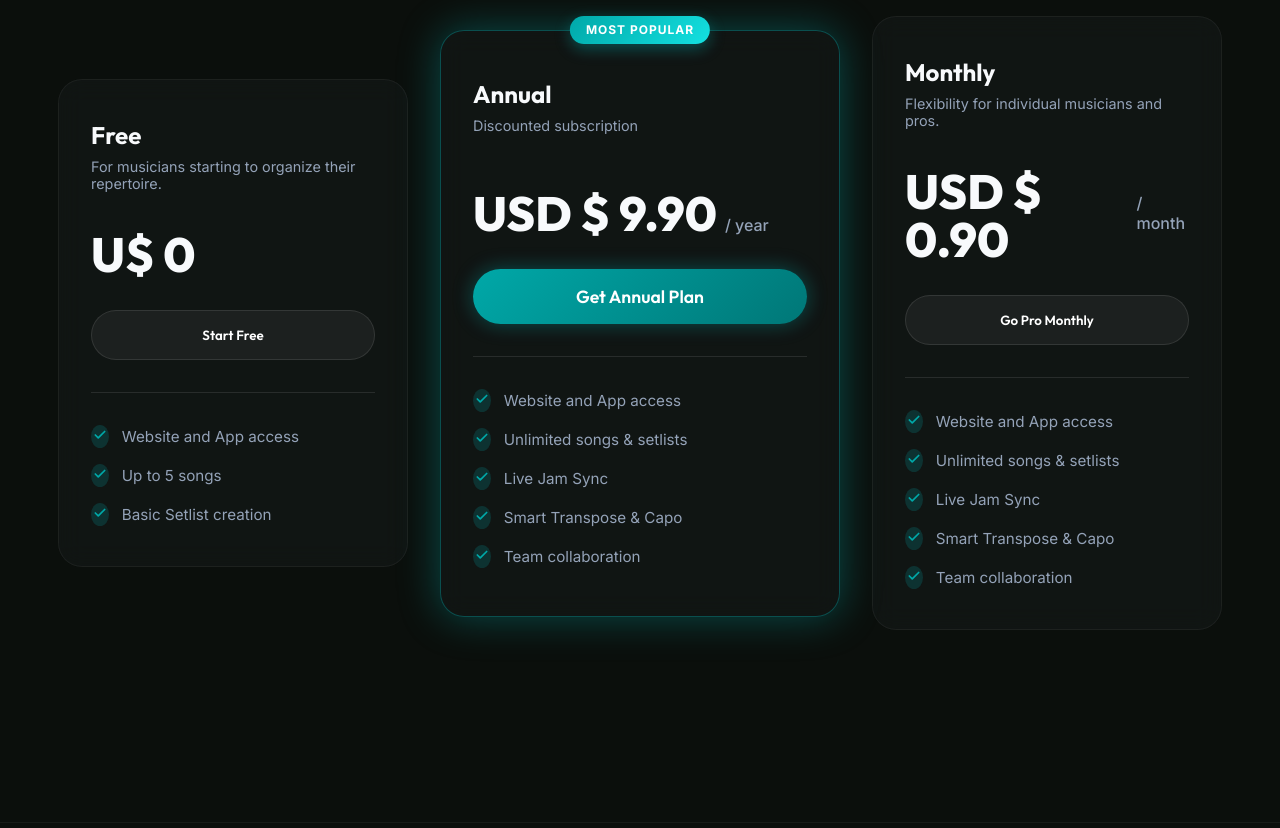
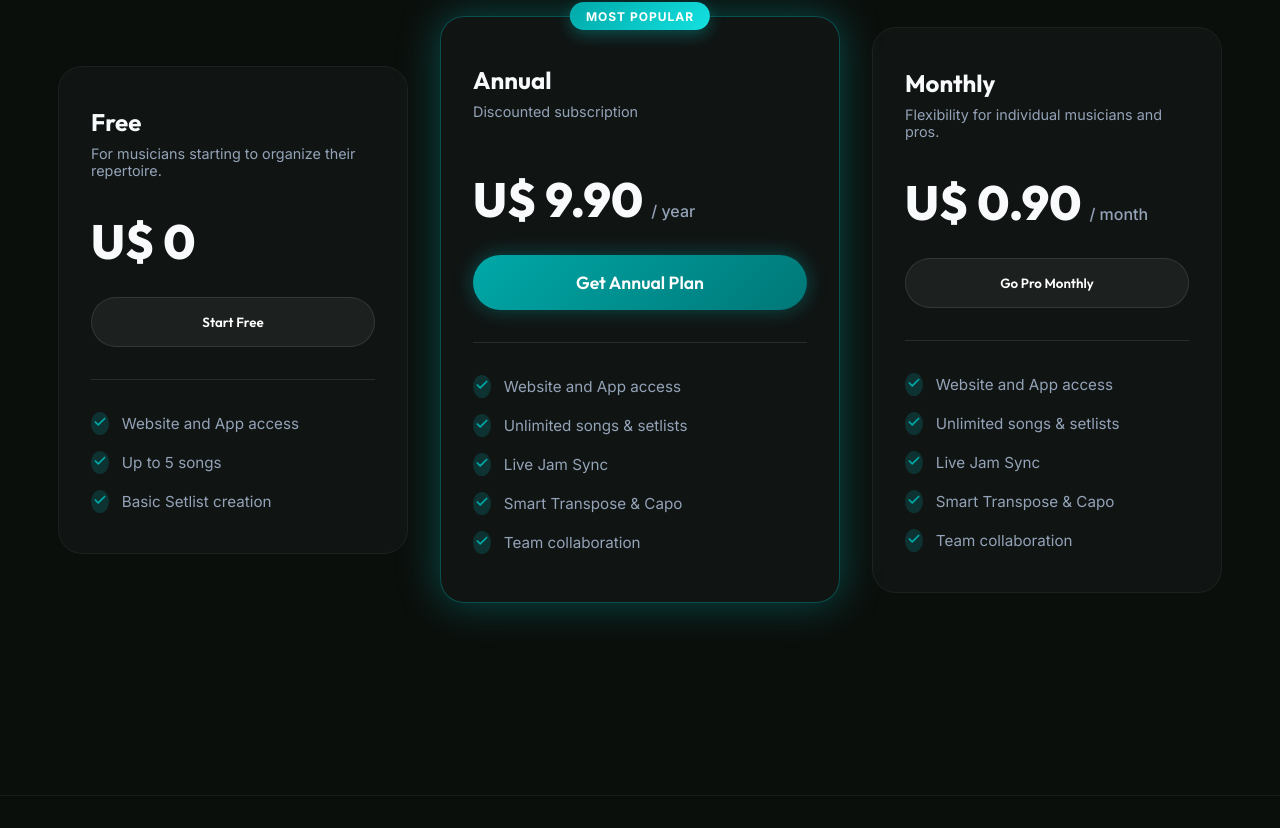
Before and after one commit to ronieruas/landingPage, a React (Vite) app: page / in a window 1280 px wide. Shown: the part 4752-5580 px from the top of the page. Built offline with nearby package versions, Linux system fonts and the light colour scheme; no server answers.

Commit message:
ajuste exibição dos valores2

```diff
--- a/src/i18n.js
+++ b/src/i18n.js
@@ -111,7 +111,7 @@ const resources = {
           },
           {
             name: 'Annual',
-            price: 'USD $ 9.90',
+            price: 'U$ 9.90',
             period: '/ year',
             desc: 'Discounted subscription',
             features: [
@@ -126,7 +126,7 @@ const resources = {
           },
           {
             name: 'Monthly',
-            price: 'USD $ 0.90',
+            price: 'U$ 0.90',
             period: '/ month',
             desc: 'Flexibility for individual musicians and pros.',
             features: [
@@ -397,7 +397,7 @@ const resources = {
           },
           {
             name: 'Anual',
-            price: 'USD $ 9.90',
+            price: 'U$ 9.90',
             period: '/ año',
             desc: 'Suscripción con descuento',
             features: [
@@ -412,7 +412,7 @@ const resources = {
           },
           {
             name: 'Mensual',
-            price: 'USD $ 0.90',
+            price: 'U$ 0.90',
             period: '/ mes',
             desc: 'Flexibilidad para músicos individuales y profesionales.',
             features: [
```
